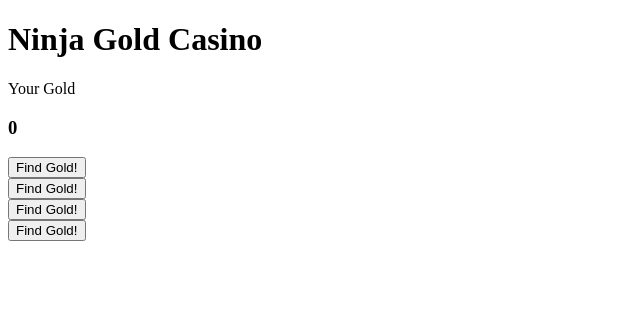
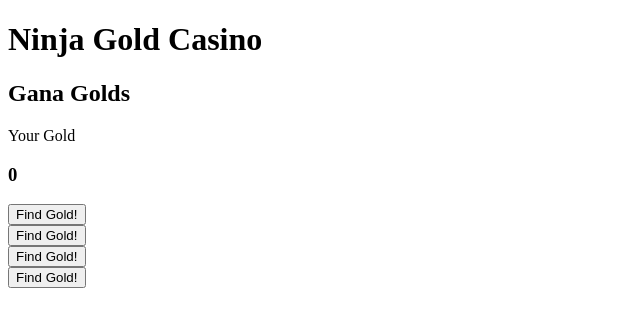
Before and after one commit to CrisCuevas84/ninjagold, a Django app: page / in a window 1280 px wide. Shown: the top 327 px of the page, without its empty margins (0-640 px from the left). Run offline with Django 3.2, Linux system fonts and the light colour scheme.

Commit message:
agregando h2 para probar

```diff
--- a/ninjamoney/templates/index.html
+++ b/ninjamoney/templates/index.html
@@ -9,6 +9,7 @@
 <body>
     <div class="container">
         <h1>Ninja Gold Casino</h1>
+        <h2>Gana Golds</h2>
         <label for="">Your Gold</label>  <!-- En el for va el id del input que se hace despues -->
         <h3>{{ request.session.gold_amount }}</h3>
         <div class="">
```
